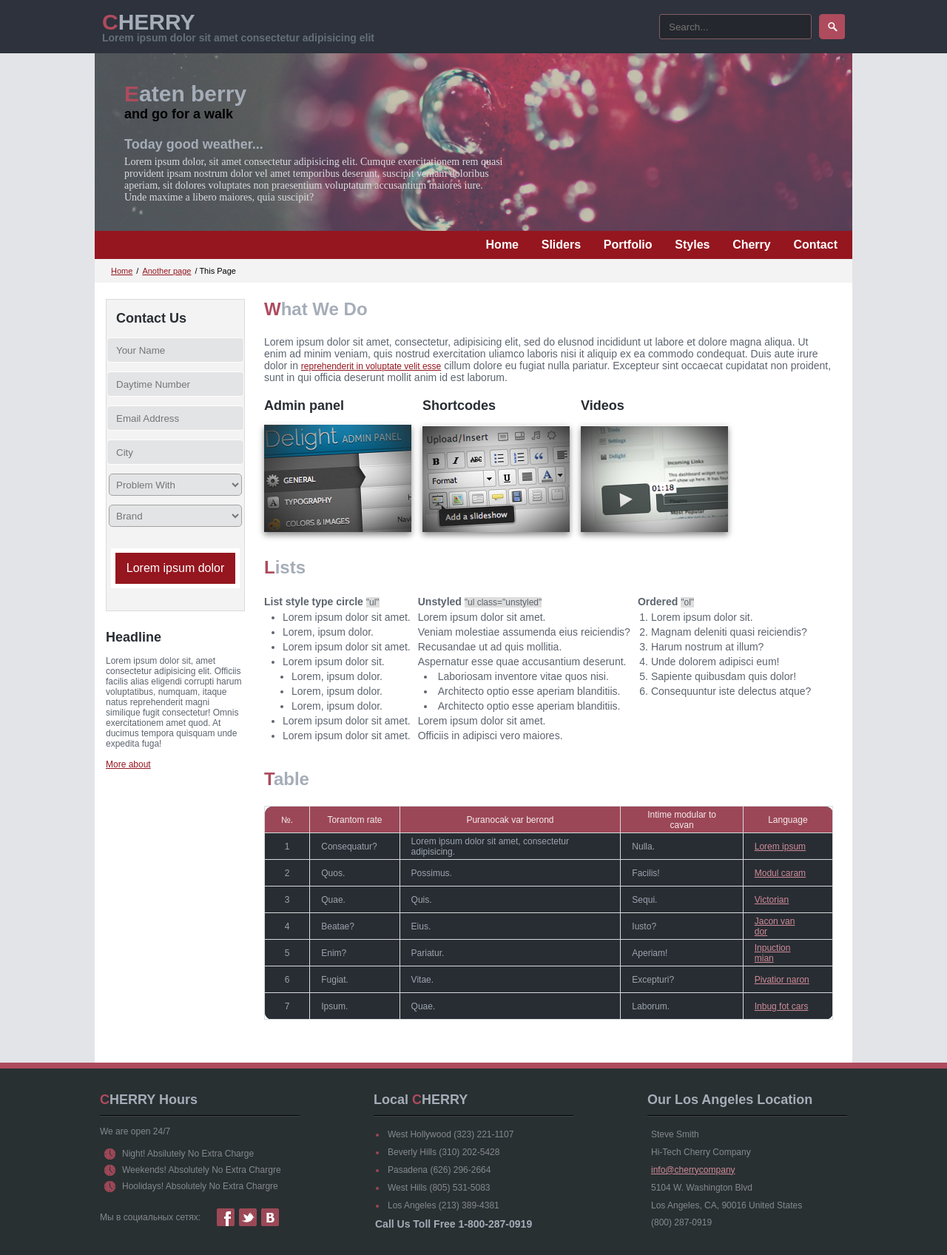
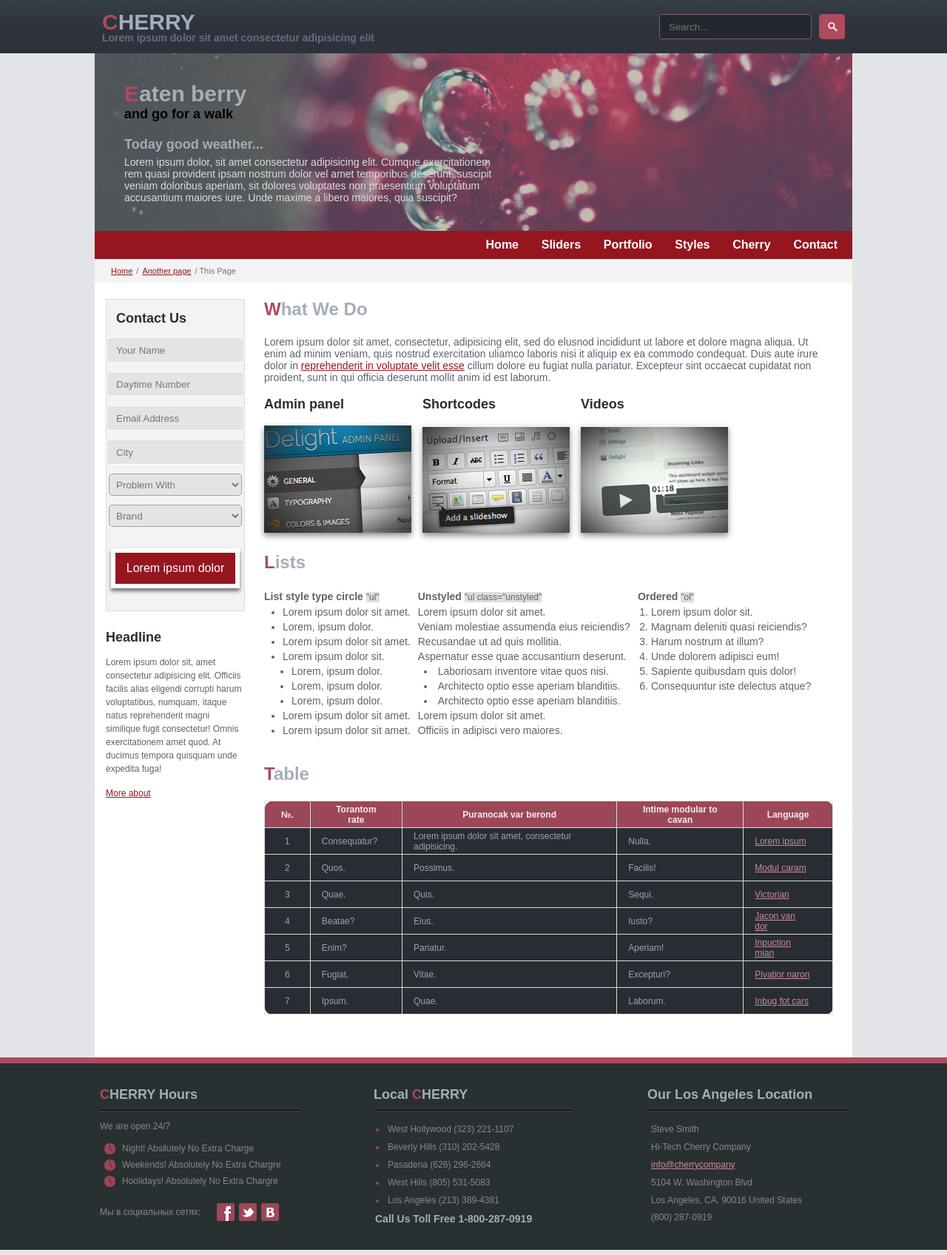
Before and after one commit to kravich13/html_css_lessons, a plain HTML site: page Cherry/index.html in a window 1280 px wide. Shown: the whole page at 74% size. Drawn offline with Linux system fonts and the light colour scheme.

Commit message:
cherry project v2

```diff
--- a/Cherry/css/main.css
+++ b/Cherry/css/main.css
@@ -22,6 +22,10 @@ body {
     flex-direction: column;
     align-items: center;
     background: #e3e4e8;
+    font-family: Arial, Helvetica, sans-serif;
+}
+h1::first-letter {
+    color: #ae4b5d;
 }
 input::placeholder {
     color: #757575;
@@ -39,7 +43,8 @@ header {
     display: flex;
     justify-content: space-around;
     height: 72px;
-    background: #2d323c;
+    /* background: #2d323c;     */
+    background: linear-gradient(to top, #2d323c, #2d323c, #343f48);
     width: 100%;
 }
 .container-header {
@@ -48,7 +53,6 @@ header {
     width: 80%;
 }
 .top-text {
-    font-family: Arial, Helvetica, sans-serif;
     font-weight: bold;
     display: flex;
     flex-direction: column;
@@ -57,18 +61,23 @@ header {
     padding: 0 10px;
     /* padding-right: 27%; */
 }
-.C {
+/* .C {
     color: #ae4b5d;
-}
+} */
 .pod-text {
     color: #656f7a;
     font-size: 14px;
     margin-top: -4px;
 }
-.cherry {
+/* .cherry {
     text-transform: uppercase;
     font-size: 30px;
     color: #a5adb8;
+} */
+.h1-top {
+    color: #a5adb8;
+    font-size: 30px;
+    font-weight: bold;
 }
 .search {
     background: #24272d;
@@ -83,6 +92,9 @@ header {
     align-items: center;
     padding: 0 10px;
 }
+.sear a {
+    padding-top: 3px;
+}
 /* ==========HEADER-ТОП========== */
 .top {
     display: flex;
@@ -91,7 +103,7 @@ header {
     width: 80%;
     height: 240px;
     background: rgb(99, 99, 99);
-    background-image: url("../img/header_bgimg.png");
+    background-image: url("../Img/header_bgimg.png");
     background-repeat: no-repeat;
     background-size: cover;
 }
@@ -99,12 +111,12 @@ header {
     padding-left: 40px;
     width: 50%;
 }
-.eaten {
+/* .eaten {
     font-size: 30px;
     color: #a5adb8;
     font-family: Arial, Helvetica, sans-serif;
     font-weight: bold;
-}
+} */
 .text1 {
     margin-bottom: 20px;
 }
@@ -117,7 +129,6 @@ header {
     color: #d9dcdf;
 }
 .text1, .text2 {
-    font-family: Arial, Helvetica, sans-serif;
     font-weight: bold;
     font-size: 18px;
 }
@@ -133,7 +144,6 @@ nav a {
     color: white;
 }
 nav li {
-    font-family: Arial, Helvetica, sans-serif;
     font-weight: bold;
     font-size: 16px;
     margin: 10px 1.5%;
@@ -143,16 +153,18 @@ nav li {
     margin-right: 20px;
 }
 /* ==========ARTICLE-МЕНЮ========== */
-article li {
+.Article-top li {
     list-style-type: none;
 }
-article a {
+.Article-top a {
     color: #95161f;
 }
-article {
+.Article-top p {
+    color: #6b6f74;
+}
+.Article-top {
     display: flex;
     justify-content: flex-start;
-    font-family: Arial, Helvetica, sans-serif;
     font-size: 11px;
     width: 80%;
     background: #f3f3f3;
@@ -171,7 +183,6 @@ article {
 }
 .container-section {
     display: flex;
-    font-family: Arial, Helvetica, sans-serif;
     background: white;
     width: 80%;
 }
@@ -182,7 +193,7 @@ article {
     flex-direction: column;
     width: 210px;
 }
-.left-menu .menu-left p {
+.left-menu .menu-left h2 {
     margin: 15px 13px;
 }
 .menu-left {
@@ -214,7 +225,7 @@ select {
 }
 .clickRED {
     background: #95161f;
-    font-family: Arial, Helvetica, sans-serif;
+    box-shadow: 0px 4px 5px rgb(119, 115, 115);
     font-size: 16px;
     margin-top: 17px;
     border: 6px solid #ffffff;
@@ -230,9 +241,18 @@ select {
     flex-direction: column;
     align-items: center;
 }
-.menu-text {
-    background: #ffffff;
+.aside-bottom {
     margin-bottom: 14px;
+}
+/* ==========ARTICLE-ВЕРХ========== */
+.container-article {
+    display: flex;
+    flex-direction: column;
+    width: 100%;
+    margin-bottom: 18px;
+}
+.Right-top-link {
+    color: #95161f;
 }
 /* ==========SECTION-КАРТИНКИ========== */
 .section-center {
@@ -245,15 +265,23 @@ select {
 .container-screen {
     display: flex;
     justify-content: flex-start;
-    margin-bottom: 30px;
+    margin-bottom: 22px;
 }
-.container-screen img {
+.images-section img {
     width: 100%;
     box-shadow: 0 4px 8px #00000073;
+}
+.screen-center {
+    margin-bottom: 18px;
+    text-decoration: none;
 }
 .container-screen p {
     margin-bottom: 15px;
     margin-top: 20px;
+}
+.Admin-panel, .Shortcodes, .Videos {
+    display: flex;
+    flex-direction: column;
 }
 .Admin-panel, .Shortcodes {
     margin-right: 15px;
@@ -267,7 +295,6 @@ select {
     display: flex;
     justify-content: flex-start;
     margin-bottom: 35px;
-    font-family: Arial, Helvetica, sans-serif;
     font-size: 14px;
     color: #5c646e;
 }
@@ -275,38 +302,48 @@ select {
     padding-right: 10px;
     line-height: 20px;
 }
-.headinG {
+/* .headinG {
     color: #a5adb8;
     font-family: Arial, Helvetica, sans-serif;
     font-size: 24px;
     font-weight: bold;
     margin-bottom: 22px;
+} */
+.h1-section {
+    color: #a5adb8;
+    font-size: 24px;
+    font-weight: bold;
+    margin-bottom: 22px;
 }
-.Red {
+/* .Red {
     color: #ae4b5d;
-}
-.Black {
+} */
+/* .bold-title-text {
     font-family: Arial, Helvetica, sans-serif;
     font-size: 18px;
     font-weight: bold;
     color: #282d33;
+} */
+.h2-section {
+    color: #282d33;
+    font-size: 18px;
+    font-weight: bold;
 }
 .Right-p {
-    font-family: Arial, Helvetica, sans-serif;
     font-size: 14px;
     color: #5c646e;
 }
-.Red-a {
+.aside-bottom-link {
     font-size: 12px;
     color: #95161f;
+    margin-top: 17px;
 }
 .Left-p {
-    font-family: Arial, Helvetica, sans-serif;
     font-size: 12px;
     color: #5c646e;
+    line-height: 18px;
 }
 .Right-lists {
-    font-family: Arial, Helvetica, sans-serif;
     font-size: 14px;
     font-weight: bold;
     color: #5c646e;
@@ -327,7 +364,6 @@ select {
     padding-left: 18px;
 }
 .Span-lists {
-    font-family: Arial, Helvetica, sans-serif;
     font-size: 12px;
     font-weight: normal;
     background: #dedede;
@@ -341,6 +377,9 @@ select {
     color: #f3eced;
     background: #9c4757;
     padding: 0 22px;
+}
+.bold-th th {
+    font-weight: bold;
 }
 .section-table td {
     padding-left: 15px;
@@ -384,6 +423,14 @@ select {
     border-bottom-left-radius: 10px;
 }
 /* ==========FOOTER-НИЗ========== */
+.h2-footer {
+    color: #a5adb8;
+    font-size: 18px;
+    font-weight: bold;
+}
+.cherry-footer {
+    color: #ae4b5d;
+}
 .footer-RED {
     display: flex;
     justify-content: space-around;
@@ -411,7 +458,6 @@ select {
 .footer-1, .footer-2, .footer-3 {
     width: 270px;
     padding: 32px 7px 27px 7px;
-    font-family: Arial, Helvetica, sans-serif;
     font-size: 12px;
     color: #85898f;
 }
@@ -426,12 +472,12 @@ footer hr {
     height: 1px;
     margin: 10px 0 13px 0;
 }
-.heading-top {
+/* .heading-top {
     color: #a5adb8;
     font-family: Arial, Helvetica, sans-serif;
     font-size: 18px;
     font-weight: bold;
-}
+} */
 .togphone, .Call, .adress {
     line-height: 1.99em;
 }
--- a/Cherry/index.html
+++ b/Cherry/index.html
@@ -14,10 +14,11 @@
         <!-- /* ==========HEADER-ВВЕРХ========== */ -->
     <header>
 
-        <section class="container-header">
+        <div class="container-header">
 
             <div class="top-text">
-                <p class="cherry"><span class="C">C</span>herry</p>
+                <!-- <p class="cherry"><span class="C">C</span>herry</p> -->
+                <h1 class="h1-top">CHERRY</h1>
                 <p class="pod-text">Lorem ipsum dolor sit amet consectetur adipisicing elit</p>
             </div>
 
@@ -25,10 +26,12 @@
                 <label>
                     <input class="search" type="text" name="username" placeholder="Search...">
                 </label>
-                <img class="lupa" src="img/search.png" alt="ss">
+                <a href="#">
+                <img class="lupa" src="Img/search.png" alt="Buttom">
+                </a>
             </div>
 
-        </section>
+        </div>
 
     </header>
 
@@ -36,7 +39,8 @@
     <section class="top">
 
         <div class="top1">
-            <p class="eaten"><span class="C">E</span>aten berry </p>
+            <!-- <p class="eaten"><span class="C">E</span>aten berry </p> -->
+            <h1 class="h1-top">Eaten berry</h1>
             <p class="text1">and go for a walk
                 <p class="text2"> Today good weather...
                     <p class="text3">Lorem ipsum dolor, sit amet consectetur adipisicing elit. Cumque
@@ -52,16 +56,18 @@
 
     <!-- /* ==========NAV-МЕНЮ========== */ -->
     <nav>
+
         <li><a href="#">Home</a></li>
         <li><a href="#">Sliders</a></li>
         <li><a href="#">Portfolio</a></li>
         <li><a href="#">Styles</a></li>
         <li><a href="#">Cherry</a></li>
         <li class="Contact"><a href="#">Contact</a></li>
+
     </nav>
 
     <!-- /* ==========ARTICLE-МЕНЮ========== */ -->
-    <article>
+    <article class="Article-top">
 
         <li class="leftLi"><a href="#">Home </a></li>
         <p>/</p>
@@ -75,69 +81,83 @@
 
         <aside class="left-menu">
             <div class="menu-left">
-                <p class="Black">Contact Us</p>
+                <!-- <p class="bold-title-text">Contact Us</p> -->
+                <h2 class="h2-section">Contact Us</h2>
                 <div class="menu-center">
                     <input type="text" placeholder="Your Name">
-                    <input type="text" placeholder="Daytime Number">
-                    <input type="text" placeholder="Email Address">
+                    <input type="number" placeholder="Daytime Number">
+                    <input type="email" placeholder="Email Address">
                     <input type="text" placeholder="City">
 
                     <select name="Paragraph">
                         <option value="Problem" selected>Problem With</option>
-                        <option value="Problem">Бывшей</option>
-                        <option value="Problem">Программированием</option>
+                        <option value="Girgls">Girgls</option>
+                        <option value="Programm">Programm</option>
                     </select>
 
                     <select name="Paragraph">
                         <option value="Brand" selected>Brand</option>
-                        <option value="Brand">Iphone</option>
-                        <option value="Brand">Lamborhini</option>
+                        <option value="Iphone">Iphone</option>
+                        <option value="Lamborghini">Lamborghini</option>
                     </select>
 
                     <li class="clickRED"><a href="#">Lorem ipsum dolor</a></li>
 
                 </div>
             </div>
-            <p class="Black menu-text">Headline</p>
-            <p class="Left-p menu-text">Lorem ipsum dolor sit, amet consectetur adipisicing elit. Officiis facilis
+            <!-- <p class="bold-title-text menu-text">Headline</p> -->
+            <h2 class="h2-section aside-bottom">Headline</h2>
+            <p class="Left-p">Lorem ipsum dolor sit, amet consectetur adipisicing elit. Officiis facilis
                 alias eligendi corrupti harum voluptatibus, numquam, itaque natus reprehenderit magni similique
                 fugit consectetur! Omnis exercitationem amet quod. At ducimus tempora quisquam unde expedita fuga!
             </p>
-            <a class="Red-a menu-text" href="#">More about</a>
+            <a class="aside-bottom-link" href="#">More about</a>
         </aside>
 
         <section class="section-center">
 
-            <p class="headinG"><span class="Red">W</span>hat We Do</p>
+            <article class="container-article">
+            <!-- <p class="headinG"><span class="Red">W</span>hat We Do</p> -->
+            <h1 class="h1-section">What We Do</h1>
             <p class="Right-p">Lorem ipsum dolor sit amet, consectetur, adipisicing elit, sed do elusnod incididunt ut
                 labore et dolore magna aliqua. Ut enim ad minim veniam, quis nostrud exercitation uliamco laboris nisi
-                it aliquip ex ea commodo condequat. Duis aute irure dolor in <a class="Red-a" href="#">reprehenderit in
+                it aliquip ex ea commodo condequat. Duis aute irure dolor in <a class="Right-top-link" href="#">reprehenderit in
                     voluptate velit esse</a> cillum dolore eu fugiat nulla pariatur. Excepteur sint occaecat cupidatat
                 non proident, sunt in qui officia deserunt mollit anim id est laborum. </p>
+            </article>
 
                 <!-- /* ==========SECTION-КАРТИНКИ========== */ -->
             <div class="container-screen">
                 <div class="Admin-panel">
-                    <p class="Black">Admin panel</p>
-                    <a href=""><img src="img/admin_panel.png" alt="Рис 1"></a>
+                    <!-- <p class="bold-title-text">Admin panel</p> -->
+                    <a class="h2-section screen-center" href="#">Admin panel</a>
+                    <a class="images-section" href="#">
+                        <img src="Img/admin_panel.png" alt="Admmin panel">
+                    </a>
                 </div>
 
                 <div class="Shortcodes">
-                    <p class="Black">Shortcodes</p>
-                    <a href=""><img src="img/shortcodes.png" alt="Рис 2"></a>
+                    <!-- <p class="bold-title-text">Shortcodes</p> -->
+                    <a class="h2-section screen-center" href="#">Shortcodes</a>
+                    <a class="images-section" href="#">
+                        <img src="Img/shortcodes.png" alt="Shortcodes">
+                    </a>
                 </div>
 
                 <div class="Videos">
-                    <p class="Black">Videos</p>
-                    <a href=""><img src="img/videos.png" alt="Рис 3"></a>
+                    <!-- <p class="bold-title-text">Videos</p> -->
+                    <a class="h2-section screen-center" href="#">Videos</a>
+                    <a class="images-section" href="#">
+                        <img src="Img/videos.png" alt="Videos">
+                    </a>
                 </div>
             </div>
 
             <!-- /* ==========SECTION-СПИСОК========== */ -->
             <section class="container-lists">
 
-                <p class="headinG L"><span class="Red">L</span>ists</p>
-
+                <!-- <p class="headinG L"><span class="Red">L</span>ists</p> -->
+                <h1 class="h1-section">Lists</h1>
                 <div class="container-spisok">
                     <div class="Lists">
                         <p class="Right-lists">List style type circle <span class="Span-lists">"ul"</span></p>
@@ -189,10 +209,11 @@
             <!-- /* ==========SECTION-ТАБЛИЦА========== */ -->
             <section class="section-table">
 
-                <p class="headinG"><span class="Red">T</span>able</p>
+                <!-- <p class="headinG"><span class="Red">T</span>able</p> -->
+                <h1 class="h1-section">Table</h1>
                 <div class="Table">
                     <table>
-                        <tr>
+                        <tr class="bold-th">
                             <th class="table-left-top">№.</td>
                             <th>Torantom rate</td>
                             <th>Puranocak var berond</td>
@@ -258,27 +279,28 @@
 
     <!-- /* ==========FOOTER-НИЗ========== */ -->
     <footer class="footer-RED">
-        <footer class="container-footer">
+        <div class="container-footer">
 
-            <div class="footer-1">
-                <p class="heading-top"><span class="Red">C</span>HERRY Hours</p>
+            <section class="footer-1">
+                <!-- <p class="heading-top"><span class="Red">C</span>HERRY Hours</p> -->
+                <h2 class="h2-footer"><span class="cherry-footer">C</span>HERRY Hours</h2>
                 <hr>
                 <p>We are open 24/7</p>
 
                 <div class="oclock">
 
                     <div class="img-oclock1">
-                        <img src="img/clock.png" alt="clock">
+                        <img src="Img/clock.png" alt="clock">
                         <p>Night! Absilutely No Extra Charge</p>
                     </div>
 
                     <div class="img-oclock1">
-                        <img src="img/clock.png" alt="clock">
+                        <img src="Img/clock.png" alt="clock">
                         <p>Weekends! Absolutely No Extra Chargre</p>
                     </div>
 
                     <div class="img-oclock1">
-                        <img src="img/clock.png" alt="clock">
+                        <img src="Img/clock.png" alt="clock">
                         <p>Hoolidays! Absolutely No Extra Chargre</p>
                     </div>
 
@@ -287,15 +309,16 @@
 
                 <div class="S-N">
                     <p>Мы в социальных сетях:</p>
-                    <img src="img/facebook.jpg" alt="facebook">
-                    <img src="img/twitter.jpg" alt="twitter">
-                    <img src="img/vk.jpg" alt="vk">
+                    <img src="Img/facebook.jpg" alt="facebook">
+                    <img src="Img/twitter.jpg" alt="twitter">
+                    <img src="Img/vk.jpg" alt="vk">
                 </div>
 
-            </div>
+            </section>
 
-            <div class="footer-2">
-                <p class="heading-top">Local <span class="Red">C</span>HERRY</p>
+            <section class="footer-2">
+                <!-- <p class="heading-top">Local <span class="Red">C</span>HERRY</p> -->
+                <h2 class="h2-footer">Local <span class="cherry-footer">C</span>HERRY</h2>
                 <hr>
 
                 <div class="togphone">
@@ -308,10 +331,11 @@
                     </ul>
                 </div>
                 <p class="Call">Call Us Toll Free 1-800-287-0919</p>
-            </div>
+            </section>
 
-            <div class="footer-3">
-                <p class="heading-top">Our Los Angeles Location</p>
+            <section class="footer-3">
+                <!-- <p class="heading-top">Our Los Angeles Location</p> -->
+                <h2 class="h2-footer Our-Los">Our Los Angeles Location</h2>
                 <hr>
 
                 <div class="adress">
@@ -323,8 +347,8 @@
                     <p>(800) 287-0919</p>
                 </div>
 
-            </div>
-        </footer>
+            </section>
+        </div>
     </footer>
 </body>
 
```
